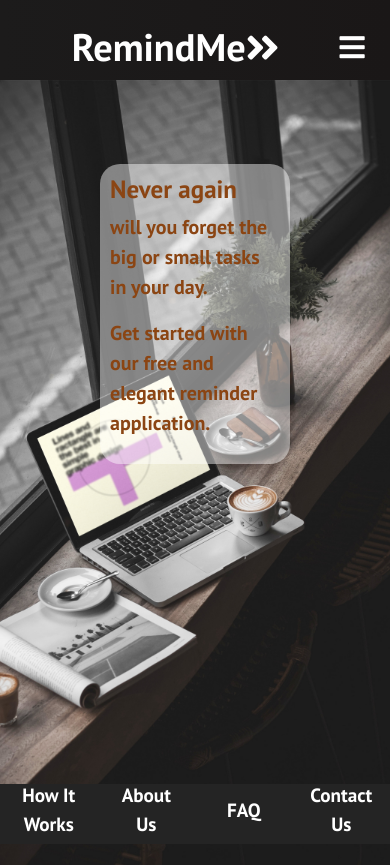
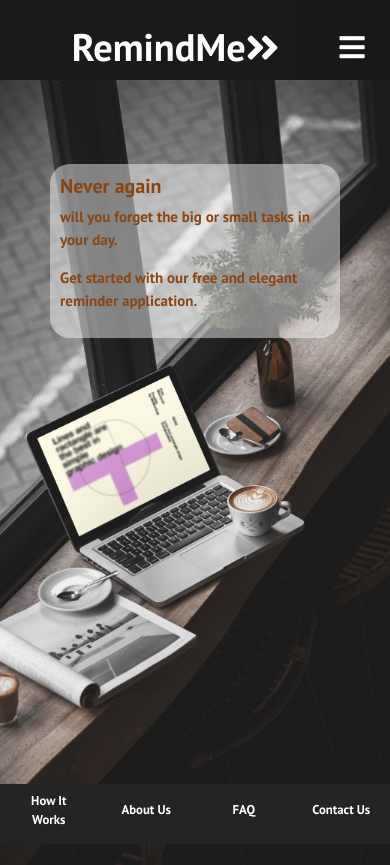
Before and after one commit to bnegussie/RemindMe, a React (Create React App) app in the folder client/: page / in a window 390 px wide. Built offline with nearby package versions, Linux system fonts and the light colour scheme; no server answers; the HTML template or start-up script is replaced by a standard one.

Commit message:
v0.6.1 adjusted css values based on my UI display testing on mobile devices.

```diff
--- a/client/src/App.css
+++ b/client/src/App.css
@@ -63,6 +63,18 @@ div.footer-container > a:hover {
   text-indent: 8px;
   color: #8B4513;
 }
+
+@media screen and (max-width: 500px) {
+  .footer-container {
+    font-size: 1.0rem;
+  }
+}
+
+@media screen and (max-width: 450px) {
+  .footer-container {
+    font-size: 0.8rem;
+  }
+}
 /************************************ END: FOOTER.JS *********************************************/
 /************************************ START: ABOUTUS.JS ******************************************/
 .info-container {
@@ -92,6 +104,12 @@ div.footer-container > a:hover {
   font-size: 26px;
   margin-bottom: 0px;
   text-indent: 0px;
+}
+
+@media screen and (max-width: 450px) {
+  .info-container {
+    margin-top: 20%;
+  }
 }
 /************************************ END: ABOUTUS.JS ********************************************/
 /************************************ START: FAQ.JS **********************************************/
@@ -224,6 +242,20 @@ a.btn-mobile > button {
 
   .call-to-action-msg {
       font-size: 20px;
+  }
+}
+
+@media screen and (max-width: 500px) {
+  .landing-page-message {
+    margin: 10vh 50px 0px 50px;
+  }
+
+  #call-to-action {
+      font-size: 20px;
+  }
+
+  .call-to-action-msg {
+      font-size: 15px;
   }
 }
 /************************************ END: LANDINGPAGE.JS ****************************************/
```
